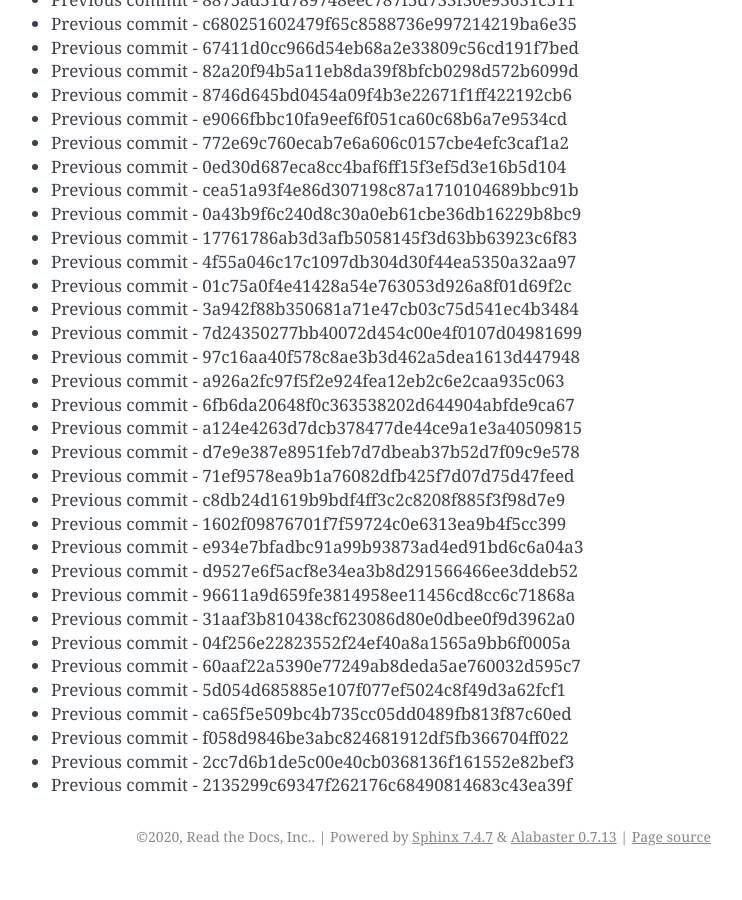
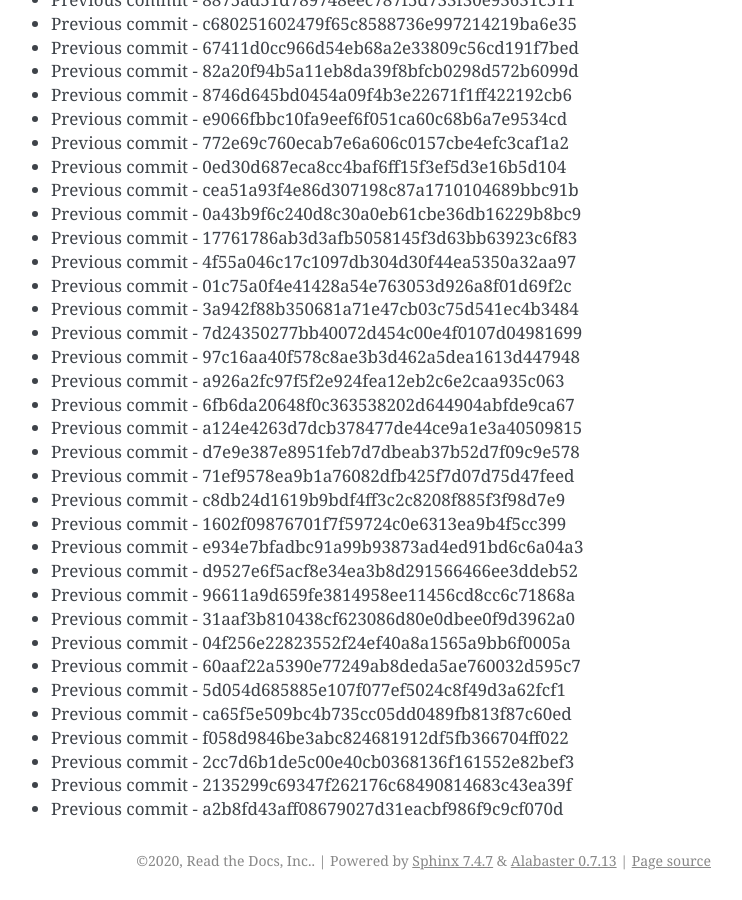
Before and after one commit to readthedocs/rtd-git-stresstest, a Sphinx documentation site: the page built from docs/updates.rst, in a window 1280 px wide and 900 px high, scrolled down 65264 px. Shown: the whole window, without its empty margins (399-1141 px from the left). Built offline with Sphinx 7.4.7, drawn with Linux system fonts in a browser that asks for light colours; before the commit the page ends 66140 px from its top, so only the background shows below that.

Commit message:
Generating commit from previous: a2b8fd43aff08679027d31eacbf986f9c9cf070d

```diff
--- a/docs/updates.rst
+++ b/docs/updates.rst
@@ -2774,3 +2774,4 @@ It can be tested for any performance characteristics.
 * Previous commit - f058d9846be3abc824681912df5fb366704ff022
 * Previous commit - 2cc7d6b1de5c00e40cb0368136f161552e82bef3
 * Previous commit - 2135299c69347f262176c68490814683c43ea39f
+* Previous commit - a2b8fd43aff08679027d31eacbf986f9c9cf070d
```
